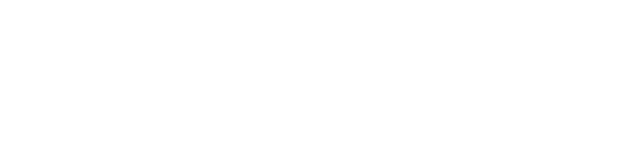
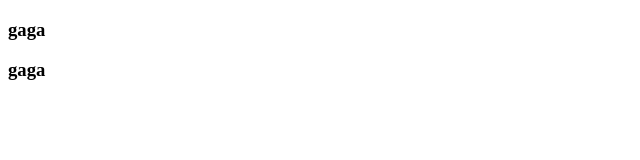
Before and after one commit to NBTailee/test101, a plain HTML site: page gay.html in a window 1280 px wide. Shown: the whole page, without its empty margins (0-640 px from the left). Drawn offline with Linux system fonts and the light colour scheme.

Commit message:
gagagagaga

```diff
--- a/gay.html
+++ b/gay.html
@@ -5,6 +5,9 @@
     <meta name="viewport" content="width=device-width, initial-scale=1.0" />
     <title>Document</title>
   </head>
-  <body></body>
+  <body>
+    <h3>gaga</h3>
+    <h3>gaga</h3>
+  </body>
 </html>
 <!-- dasdasdasdasdasdas -->
```
